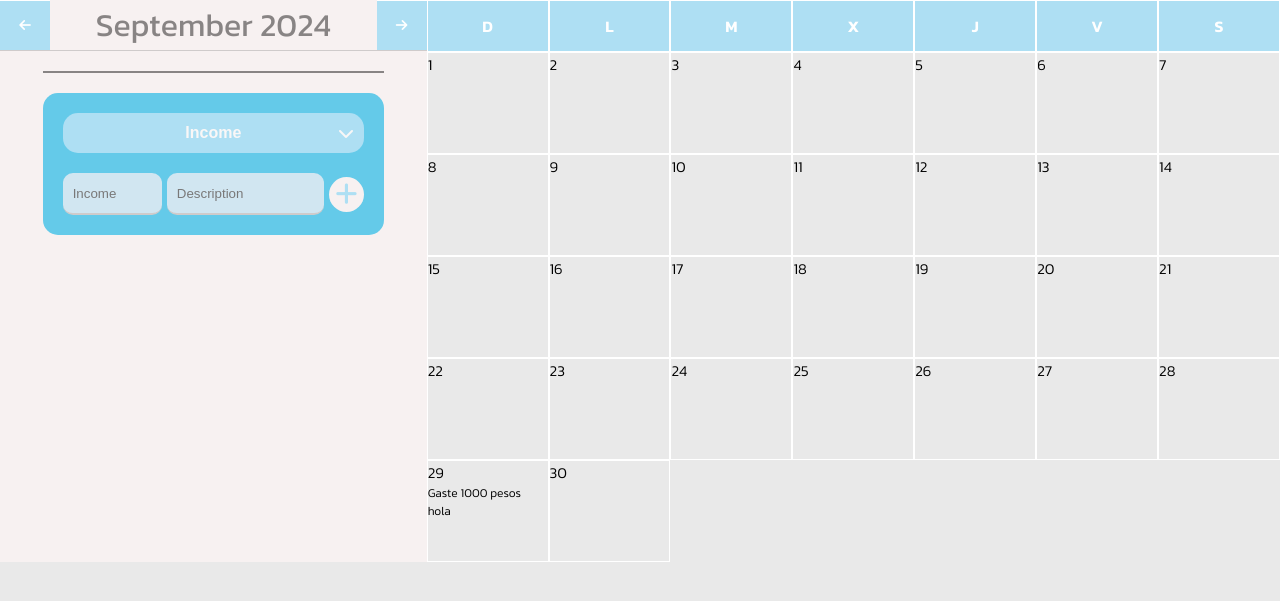
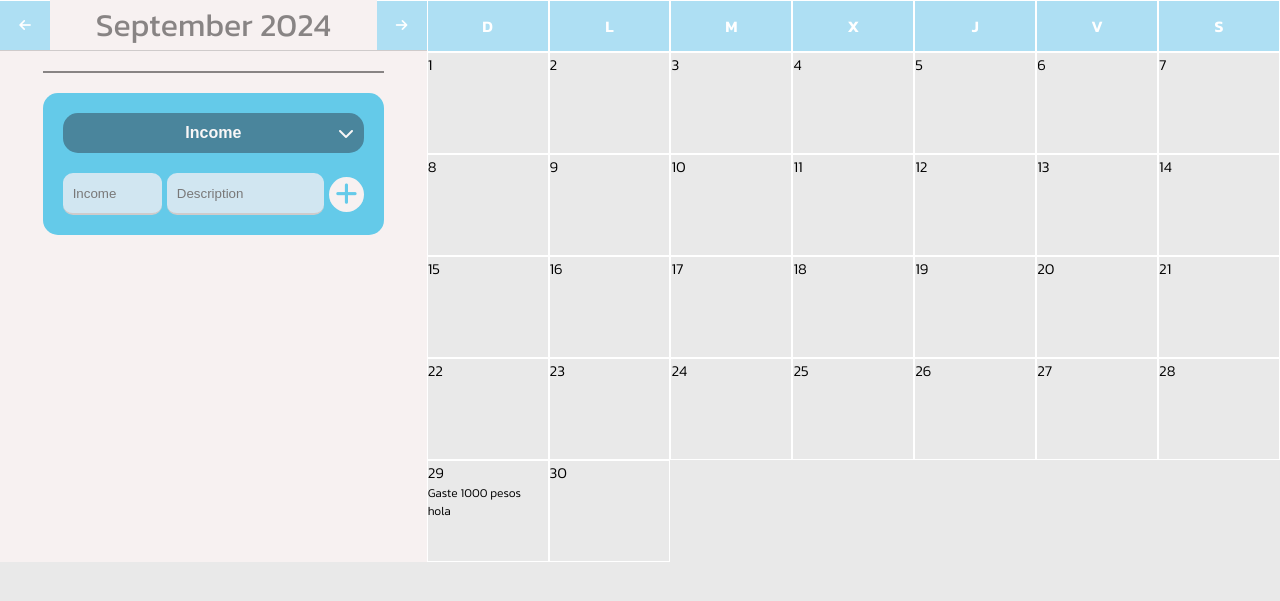
Before and after one commit to AgusIV007/MyFinance, a Flask app: page /calendar in a window 1280 px wide. Shown: the part 74-675 px from the top of the page. Run offline with Flask 3, Linux system fonts and the light colour scheme; the visitor is signed in with stand-in values (Sample User, id 1); data that the repository does not hold is empty; some libraries are stand-ins or nearby versions.

Commit message:
feat(calendario): agregue estilo al cambiar la opcion de ingreso de dato

```diff
--- a/templates/calendar/calendar.html
+++ b/templates/calendar/calendar.html
@@ -32,7 +32,7 @@
           <ul id="info-items">
             <li class="item-title"></li>
           </ul>
-          <div class="info-inputs-container">
+          <div class="info-inputs-container income">
             <div class="info-change">
               <button class="info-btn-change">
                 Income<i
@@ -41,9 +41,9 @@
               </button>
               <div class="info-change-panel">
                 <ul class="info-displayed-change-panel display-down-panel">
-                  <li>Income</li>
-                  <li>Expenses</li>
-                  <li>Notes</li>
+                  <li class="change-option">Income</li>
+                  <li class="change-option">Expenses</li>
+                  <li class="change-option">Notes</li>
                 </ul>
               </div>
             </div>
--- a/templates/calendar/script.js
+++ b/templates/calendar/script.js
@@ -14,6 +14,22 @@ const addNumberInput = document.getElementById("add-number-input");
 const addDescriptionInput = document.getElementById("add-description-input");
 const addBtn = document.getElementById("add-btn");
 const changeBtn = document.querySelector(".info-btn-change");
+
+const changePanel = document.querySelector(".info-change-panel");
+const changeOptions = document.querySelectorAll(".change-option")
+const inputsContainer = document.querySelector(".info-inputs-container")
+
+changeOptions.forEach(function(changeOption){
+  changeOption.addEventListener("click", function(){
+    if (changePanel.classList.contains("displayed")) {
+      inputsContainer.classList.remove("income")
+      inputsContainer.classList.remove("expenses")
+      inputsContainer.classList.remove("notes")
+      inputsContainer.classList.add(changeOption.textContent.toLowerCase())
+      changeBtn.innerHTML = changeOption.textContent + "<i class='fa-solid fa-chevron-down info-btn-change-icon'></i>"
+    }
+  })
+})
 
 let items = {
   2024: { 8: { 29: ["Gaste 1000 pesos", "hola"] } },
@@ -191,7 +207,6 @@ addBtn.addEventListener("click", function () {
   }
 });
 changeBtn.addEventListener("click", function () {
-  const changePanel = document.querySelector(".info-change-panel");
   changePanel.classList.toggle("displayed");
   changeBtn.children[0].classList.toggle("rotate");
 
--- a/templates/calendar/styles.css
+++ b/templates/calendar/styles.css
@@ -80,7 +80,6 @@ nav {
 .info-btn-change {
   width: 100%;
   height: 40px;
-  background-color: rgb(174 223 243);
   border-radius: 15px;
   position: relative;
   font-weight: 600;
@@ -106,7 +105,6 @@ nav {
 }
 .info-change-panel ul {
   position: relative;
-  background-color: #d3e7ef;
   bottom: 120px;
   transition: bottom 0.3s ease-in-out;
   display: flex;
@@ -126,12 +124,53 @@ nav {
   background-color: #555;
   color: #fff;
 }
+.income{
+  background-color: rgb(100, 202, 233);
+}
+.income .info-btn-change{    background-color: rgb(74 133 156);}
+.income input{
+  background-color: rgb(209, 230, 241);
+}
+.income ul{
+  background-color: #d3e7ef;
+}
+.income #add-btn{
+  color:  rgb(100, 202, 233);
+}
+
+.expenses{
+  background-color: rgb(231 84 84);
+}
+.expenses .info-btn-change{
+  background-color: rgb(232 148 148);
+}
+.expenses input{
+  background-color: rgb(241 209 209);}
+.expenses ul{
+  background-color: #fadcdc;
+}
+.expenses #add-btn{
+  color:  rgb(231 84 84);
+}
+
+.notes{
+  background-color: rgb(109 106 106);
+}
+.notes .info-btn-change{
+  background-color: rgb(146 146 146);}
+.notes input{
+  background-color: rgb(211 210 210);}
+.notes ul{
+  background-color: #e1e1e1;}
+.notes #add-btn{
+  color: rgb(109 106 106);
+}
+
 .info-inputs-container {
   display: flex;
   flex-direction: column;
   align-items: center;
   padding: 20px;
-  background-color: rgb(100, 202, 233);
   border-radius: 15px;
   gap: 20px;
 }
@@ -173,7 +212,6 @@ nav {
   border: 0;
   border-radius: 10px;
   border-bottom: 2px solid rgb(207, 203, 203);
-  background-color: rgb(209, 230, 241);
   outline: none;
   padding-left: 10px;
 }
@@ -189,7 +227,6 @@ nav {
 #add-btn {
   border: 0;
   border-radius: 100%;
-  color: rgb(174 223 243);
   background-color: rgb(247, 241, 241);
   font-size: 25px;
   cursor: pointer;
```
